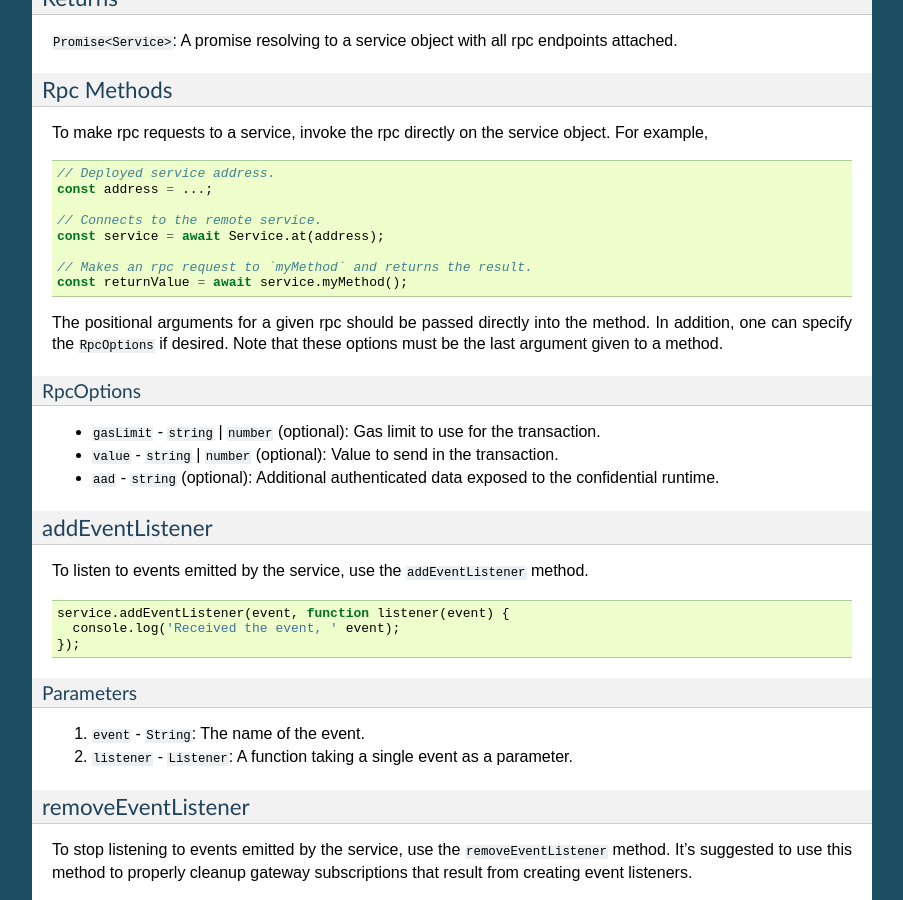
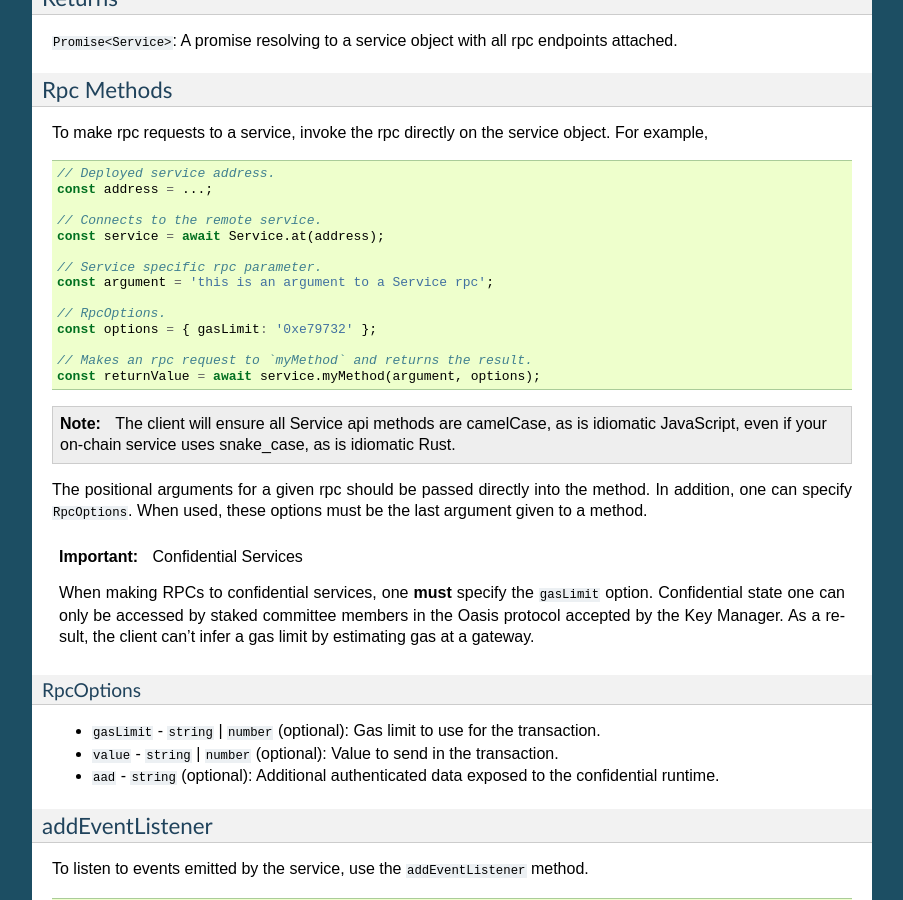
Before and after one commit to oasislabs/oasis.js, a Sphinx documentation site: the page built from docs/service.rst, in a window 1280 px wide and 900 px high, scrolled down 949 px. Shown: the whole window, without its empty margins (198-1101 px from the left). Built offline with Sphinx 7.4.7, drawn with Linux system fonts in a browser that asks for light colours.

Commit message:
docs: camelCase method generation

```diff
--- a/docs/service.rst
+++ b/docs/service.rst
@@ -73,12 +73,30 @@ For example,
    // Connects to the remote service.
    const service = await Service.at(address);
 
+   // Service specific rpc parameter.
+   const argument = 'this is an argument to a Service rpc';
+
+   // RpcOptions.
+   const options = { gasLimit: '0xe79732' };
+
    // Makes an rpc request to `myMethod` and returns the result.
-   const returnValue = await service.myMethod();
+   const returnValue = await service.myMethod(argument, options);
+
+.. note::
+
+   The client will ensure all Service api methods are camelCase, as is idiomatic JavaScript,
+   even if your on-chain service uses snake_case, as is idiomatic Rust.
 
 The positional arguments for a given rpc should be passed directly into the method.
-In addition, one can specify the ``RpcOptions`` if desired. Note that these options
+In addition, one can specify ``RpcOptions``. When used, these options
 must be the last argument given to a method.
+
+.. important:: Confidential Services
+
+   When making RPCs to confidential services, one **must** specify the ``gasLimit`` option.
+   Confidential state one can only be accessed by staked committee members in the Oasis protocol
+   accepted by the Key Manager. As a result, the client can't infer a gas limit by estimating
+   gas at a gateway.
 
 .. _rpc-options:
 
```
